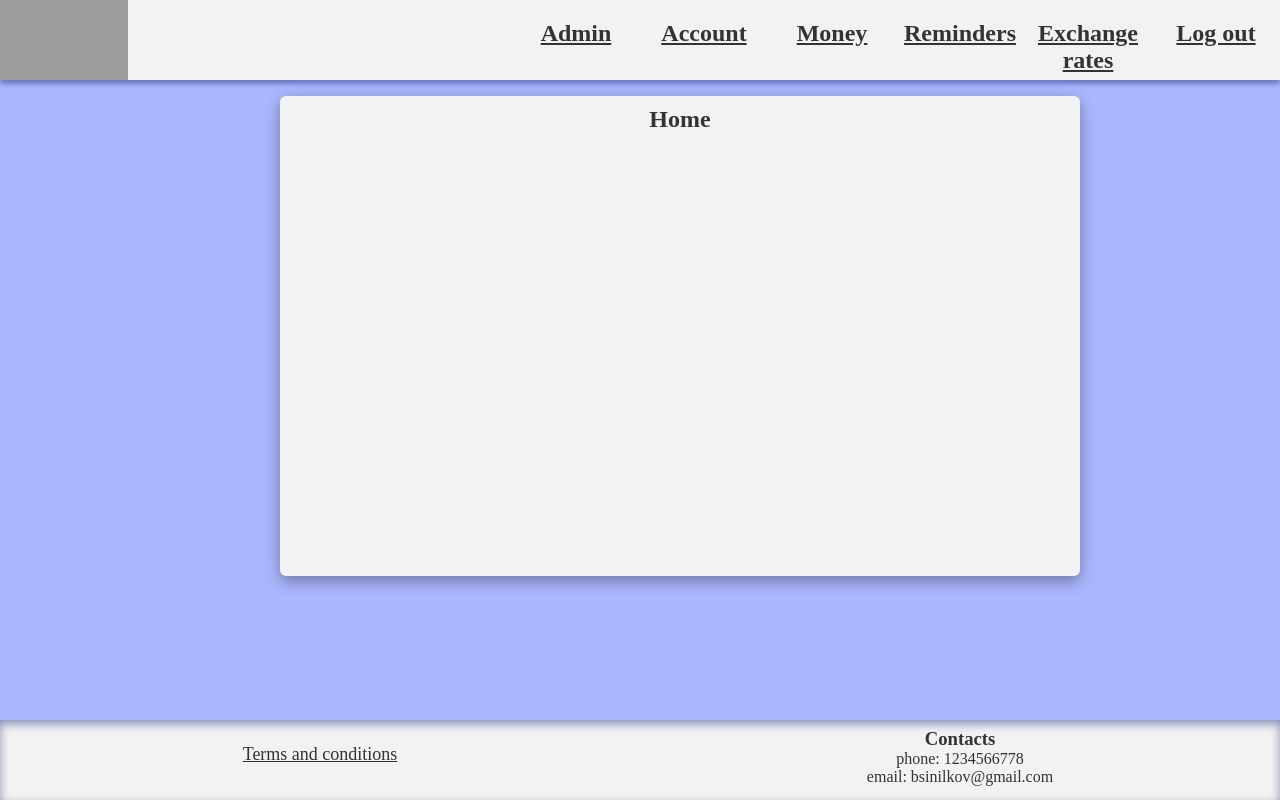
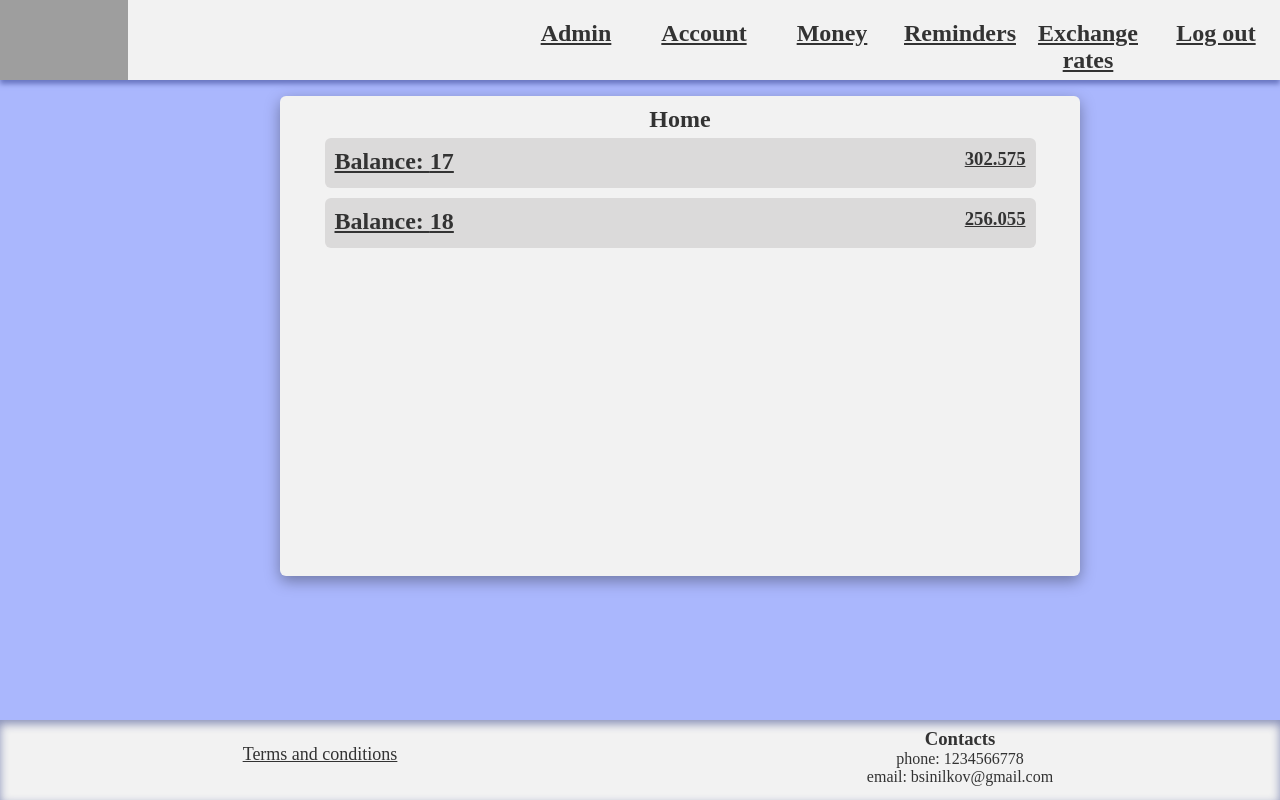
Before and after one commit to BateBo-2000/E-wallet, a React (Create React App) app in the folder client/: page / in a window 1280 px wide. Built offline with nearby package versions, Linux system fonts and the light colour scheme; grey boxes are pictures that could not be loaded; a web font is replaced by a local one.

Commit message:
added ListBalances/ rethinking life choices

```diff
--- a/client/src/components/Home.js
+++ b/client/src/components/Home.js
@@ -1,5 +1,6 @@
 import NavBar from "./NavBar";
 import Footer from "./Footer";
+import ListBalance from "./ListBalance";
 const Home = () => {
     const NavElements = [
         {id:1,name:"Admin" ,link:"/admin"},
@@ -17,6 +18,7 @@ const Home = () => {
                     <div className="box">
                         <div className="title">
                             <h2>Home</h2>
+                            <ListBalance/>
                         </div>
                     </div>
                 </div>
--- /dev/null
+++ b/client/src/components/ListBalance.js
@@ -0,0 +1,39 @@
+import { Link } from "react-router-dom";
+const ListBalance = () => {
+    const balances = [
+        {
+            "balance_id": 17,
+            "user_id": 35,
+            "balance": 302.57,
+            "currency_id": 5
+          },
+          {
+            "balance_id": 18,
+            "user_id": 35,
+            "balance": 256.05,
+            "currency_id": 5
+          }
+    ]
+    return (
+        <div className="balances">
+            {balances.map((balance) => (
+                <div className="balanceElement" key={balance.balance_id}>
+                    <Link to={`/balance/${balance.balance_id}`}>
+                        <div className="element-box" >
+                            {<div className="balance-preview">
+                                <div className="balance-id-wrap">
+                                    <h2>Balance: {balance.balance_id}</h2>
+                                </div>
+                                <div className="balance-data-wrap">
+                                    <h3>{balance.balance}{balance.currency_id}</h3>
+                                </div>
+                            </div>}
+                        </div>
+                    </Link>
+                </div>
+            ))}
+        </div>
+    );
+}
+
+export default ListBalance;
--- a/client/src/components/NavBar.js
+++ b/client/src/components/NavBar.js
@@ -12,7 +12,7 @@ const NavBar = ({elements}) => {
                 </div>
 
                 {elements && elements.map((element)=>(
-                    <div className="link-wrap">
+                    <div className="link-wrap" key={element.id}>
                     <Link to={element.link}>
                         <h2>{element.name}</h2>
                     </Link>
--- a/client/src/index.css
+++ b/client/src/index.css
@@ -260,3 +260,45 @@ footer .contact-wrap{
   text-align: center;
   margin-top: 0.5rem;
 }
+/* Balance List*/
+.balanceElement{
+  padding: 5px;
+  width: 100%-5px;
+  max-height: 100px;
+  justify-content: center;
+}
+
+.balanceElement a{
+  display: flex;
+  justify-content: center;
+}
+.element-box{
+  border-radius: 6px;
+  background-color: #dbdada;
+  width: 90%;
+  height: 50px;
+}
+
+.balance-preview {
+  display: flex;
+  flex-direction: row;
+  justify-content: center;
+  width: 100%;
+  height: 50px;
+}
+
+.balance-id-wrap{
+  text-align: left;
+  padding: 10px;
+  height: 40px;
+  width: 50%;
+}
+.balance-data-wrap{
+  text-align: right;
+  padding: 10px;
+  height: 40px;
+  width: 50%;
+}
+.balance-data-wrap h3{
+  height: 30px;
+}
```
Also changed, not shown: 1 other file (tests, documents, lock files or other folders).
